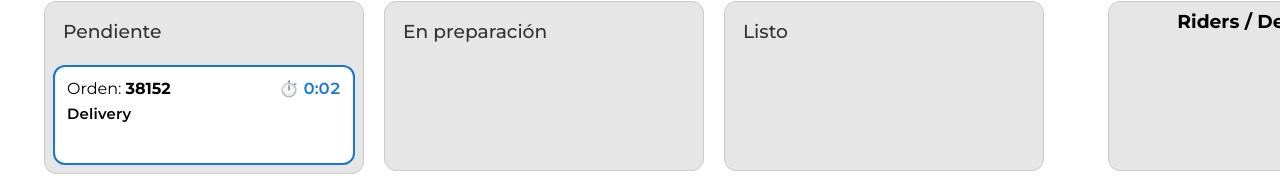
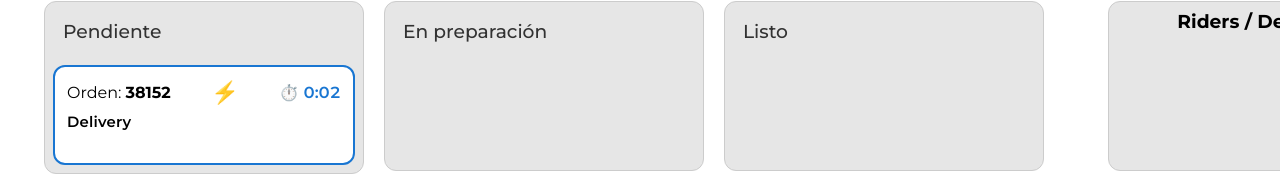
Before and after one commit to pinkshq/pinks-tech-test-kds, a Next.js app: page / in a window 1280 px wide. Shown: the part 202-378 px from the top of the page. Built offline with nearby package versions, Linux system fonts and the light colour scheme.

Commit message:
feat: show lightning icon for priority orders

```diff
--- a/components/Column/Column.tsx
+++ b/components/Column/Column.tsx
@@ -89,6 +89,11 @@ export default function Column(props: ColumnProps) {
                         <span>
                           Orden: <b>{order.id}</b>
                         </span>
+                        {order.isPriority && (
+                          <span title="Orden prioritaria" style={{ marginLeft: 8, fontSize: 22, color: '#e53935', fontWeight: 700 }}>
+                            ⚡️
+                          </span>
+                        )}
                         <span
                           className={min >= 15 ? s["blink-timer"] : undefined}
                           style={{
```
